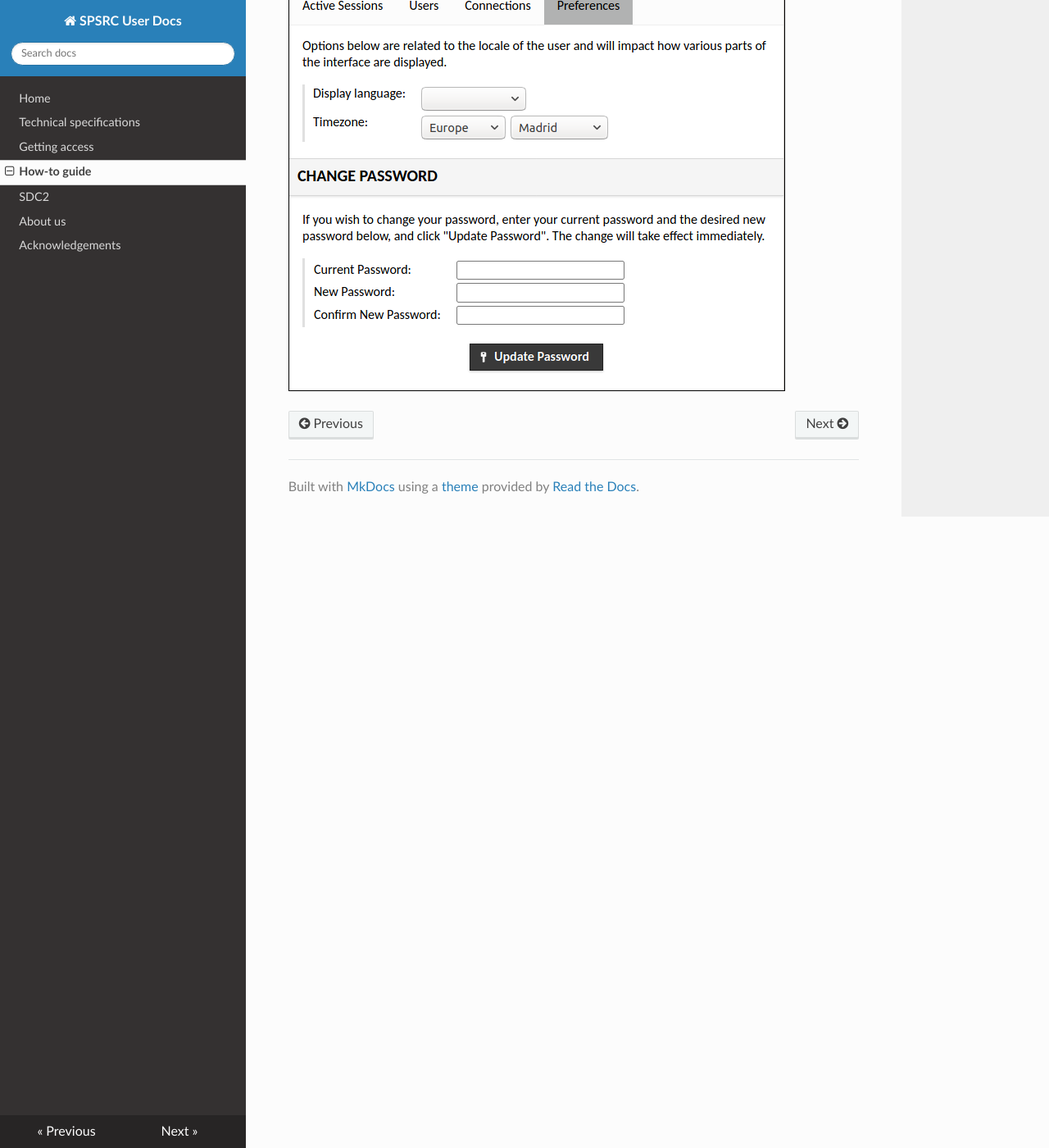
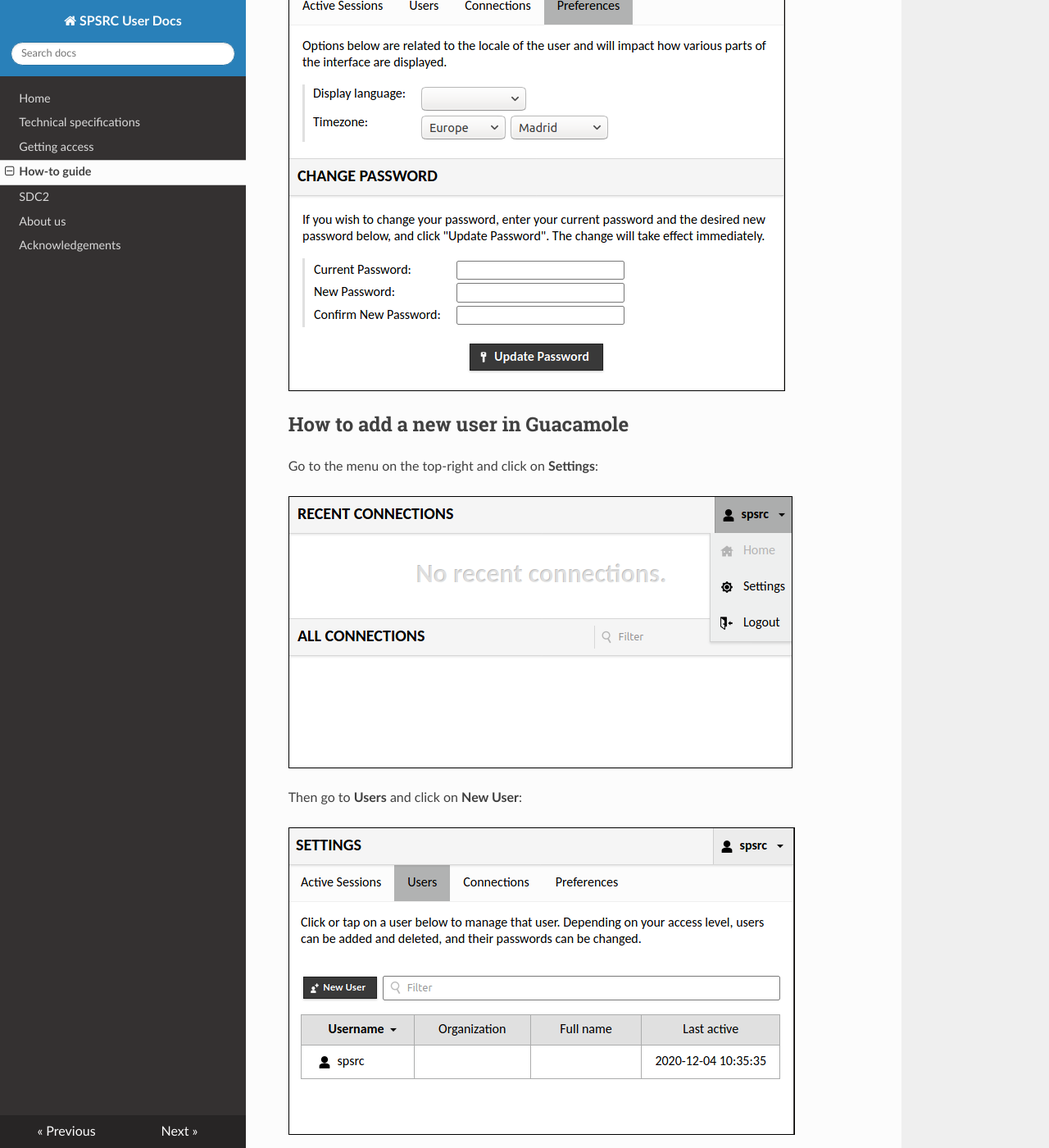
Before and after one commit to espsrc/spsrc_user_docs, an MkDocs documentation site: the page built from docs/howto.md, in a window 1280 px wide and 1400 px high, scrolled down 910 px. Shown: the whole window at 82% size. Built offline with MkDocs 1.6.1, drawn with Linux system fonts in a browser that asks for light colours; nearby versions of some CDN libraries; some of the changed text lies outside the part shown.

Commit message:
Update howto.md

```diff
--- a/docs/howto.md
+++ b/docs/howto.md
@@ -16,3 +16,25 @@ Go to the menu on the top-right and click on **Settings**:
 Then go to **Preferences** and follow instructions to change your password:
 
 ![](images/guac-change-pwd.png)
+
+## How to add a new user in Guacamole
+
+Go to the menu on the top-right and click on **Settings**:
+
+![](images/guac-menu-user.png)
+
+Then go to **Users** and click on **New User**:
+
+![](images/guac-add-user-1.png)
+
+Enter a username and password for the new user:
+
+![](images/guac-add-user-2.png)
+
+Scroll down and check the following and click on **Save**:
+
+* Permissions/Change own password
+* Connections/RDP
+* Connections/SSH
+
+![](images/guac-add-user-3.png)
```
